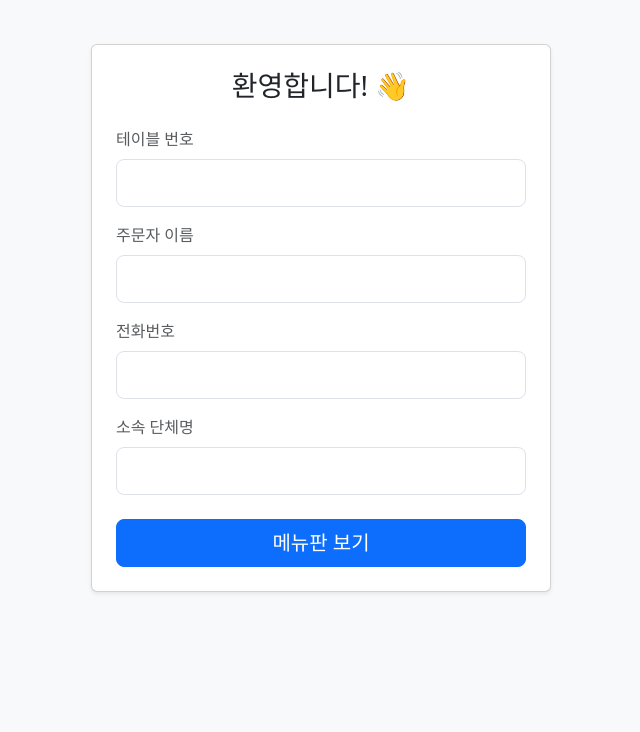
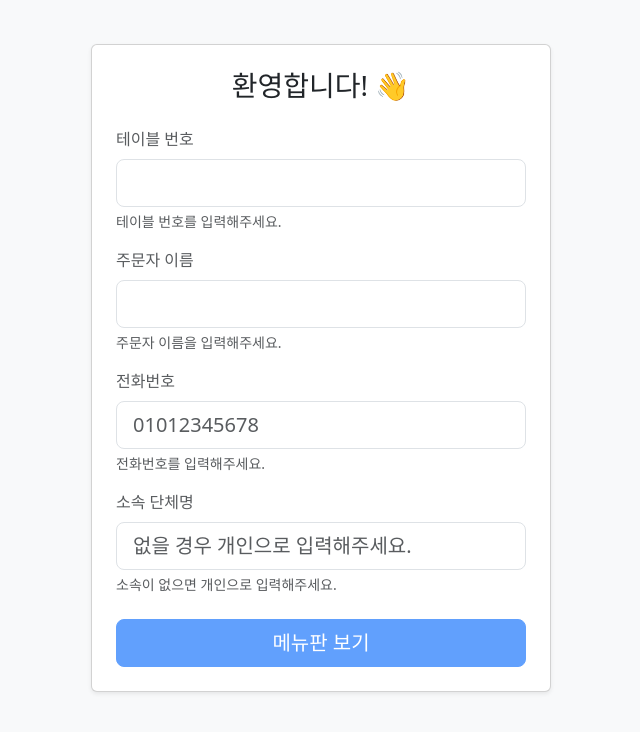
Before and after one commit to jae1u/festival-order, a Flask app: page / in a window 1280 px wide. Shown: the top 732 px of the page, without its empty margins (319-959 px from the left). Run offline with Flask 3, Linux system fonts and the light colour scheme.

Commit message:
fix: validate customer login inputs

```diff
--- a/web/app.py
+++ b/web/app.py
@@ -1,4 +1,5 @@
 import os
+import re
 import time
 from datetime import timedelta
 from flask import Flask, render_template, request, jsonify, redirect, url_for, session, flash
@@ -43,24 +44,26 @@ def check_admin_login():
 @app.route('/', methods=['GET', 'POST'])
 def customer_home():
     if request.method == 'POST':
-        table_no_str = request.form.get('table_no')
-        name = request.form.get('customer_name')
-        phone = request.form.get('customer_phone')
-        org = request.form.get('organization')
+        table_no_str = (request.form.get('table_no') or '').strip()
+        name = (request.form.get('customer_name') or '').strip()
+        phone = (request.form.get('customer_phone') or '').strip()
+        org = (request.form.get('organization') or '').strip()
 
-        # 💡 [방어 1] 테이블 번호 검증 (빈 값, 문자열 차단)
         if not table_no_str or not table_no_str.isdigit():
             return "<script>alert('유효하지 않은 테이블 번호입니다!'); window.location.href='/';</script>"
 
         table_no = int(table_no_str)
 
-        # 💡 [방어 2] MySQL INT 범위(2,147,483,647) 및 논리적 범위(0 이하) 차단
         if table_no <= 0 or table_no > 2147483647:
             return "<script>alert('유효하지 않은 테이블 번호입니다!'); window.location.href='/';</script>"
 
-        # 💡 [방어 3] 이름, 전화번호, 소속 길이 제한 (DB 오버플로우 에러 차단)
-        # (기존에 name을 TEXT로 바꾸셨더라도, 너무 긴 쓰레기값 테러를 막기 위해 적절히 제한)
-        if (name and len(name) > 20) or (phone and len(phone) > 13) or (org and len(org) > 20):
+        if not name or not org:
+            return "<script>alert('이름과 소속 단체명을 입력해주세요!'); window.location.href='/';</script>"
+
+        if not re.fullmatch(r"\d{10,11}", phone):
+            return "<script>alert('전화번호는 숫자 10자리 또는 11자리로 입력해주세요!'); window.location.href='/';</script>"
+
+        if len(name) > 20 or len(org) > 20:
             return "<script>alert('입력값이 너무 깁니다!'); window.location.href='/';</script>"
 
         details = []
--- a/web/templates/customer_login.html
+++ b/web/templates/customer_login.html
@@ -13,6 +13,10 @@
             max-width: 500px;
             margin: auto;
         }
+
+        .form-text {
+            min-height: 1.25rem;
+        }
     </style>
 </head>
 
@@ -20,27 +24,131 @@
     <div class="card shadow-sm mt-4">
         <div class="card-body p-4">
             <h3 class="card-title text-center mb-4">환영합니다! 👋</h3>
-            <form action="/" method="POST">
+            <form action="/" method="POST" id="customerLoginForm" novalidate>
                 <div class="mb-3">
                     <label class="form-label text-muted">테이블 번호</label>
-                    <input type="number" name="table_no" class="form-control form-control-lg" required>
+                    <input type="text" name="table_no" id="tableNo" class="form-control form-control-lg"
+                        inputmode="numeric" maxlength="10" autocomplete="off" required aria-describedby="tableNoHelp">
+                    <div id="tableNoHelp" class="form-text validation-message">1 이상의 숫자로 입력해주세요.</div>
                 </div>
                 <div class="mb-3">
                     <label class="form-label text-muted">주문자 이름</label>
-                    <input type="text" name="customer_name" class="form-control form-control-lg" required>
+                    <input type="text" name="customer_name" id="customerName" class="form-control form-control-lg"
+                        maxlength="20" autocomplete="name" required aria-describedby="nameHelp">
+                    <div id="nameHelp" class="form-text validation-message">20자 이내로 입력해주세요.</div>
                 </div>
                 <div class="mb-3">
                     <label class="form-label text-muted">전화번호</label>
-                    <input type="tel" name="customer_phone" class="form-control form-control-lg" required>
+                    <input type="tel" name="customer_phone" id="customerPhone" class="form-control form-control-lg"
+                        inputmode="numeric" maxlength="11" autocomplete="tel" placeholder="01012345678" required
+                        aria-describedby="phoneHelp">
+                    <div id="phoneHelp" class="form-text validation-message">하이픈 없이 숫자 10자리 또는 11자리로 입력해주세요.</div>
                 </div>
                 <div class="mb-4">
                     <label class="form-label text-muted">소속 단체명</label>
-                    <input type="text" name="organization" class="form-control form-control-lg" required>
+                    <input type="text" name="organization" id="organization" class="form-control form-control-lg"
+                        maxlength="20" placeholder="없을 경우 개인으로 입력해주세요." required
+                        aria-describedby="organizationHelp">
+                    <div id="organizationHelp" class="form-text validation-message">20자 이내로 입력해주세요.</div>
                 </div>
-                <button type="submit" class="btn btn-primary btn-lg w-100">메뉴판 보기</button>
+                <button type="submit" id="submitButton" class="btn btn-primary btn-lg w-100" disabled>메뉴판 보기</button>
             </form>
         </div>
     </div>
+
+    <script>
+        const form = document.getElementById('customerLoginForm');
+        const submitButton = document.getElementById('submitButton');
+        const fields = {
+            tableNo: document.getElementById('tableNo'),
+            customerName: document.getElementById('customerName'),
+            customerPhone: document.getElementById('customerPhone'),
+            organization: document.getElementById('organization'),
+        };
+
+        const rules = {
+            tableNo(value) {
+                if (!value) return { valid: false, message: '테이블 번호를 입력해주세요.' };
+                const number = Number(value);
+                if (!Number.isInteger(number) || number <= 0) {
+                    return { valid: false, message: '1 이상의 숫자로 입력해주세요.' };
+                }
+                if (number > 2147483647) {
+                    return { valid: false, message: '테이블 번호가 너무 큽니다.' };
+                }
+                return { valid: true, message: '확인되었습니다.' };
+            },
+            customerName(value) {
+                if (!value) return { valid: false, message: '주문자 이름을 입력해주세요.' };
+                if (value.length > 20) return { valid: false, message: '20자 이내로 입력해주세요.' };
+                return { valid: true, message: '확인되었습니다.' };
+            },
+            customerPhone(value) {
+                if (!value) return { valid: false, message: '전화번호를 입력해주세요.' };
+                if (!/^\d{10,11}$/.test(value)) {
+                    return { valid: false, message: '숫자 10자리 또는 11자리로 입력해주세요.' };
+                }
+                return { valid: true, message: '확인되었습니다.' };
+            },
+            organization(value) {
+                if (!value) return { valid: false, message: '소속이 없으면 개인으로 입력해주세요.' };
+                if (value.length > 20) return { valid: false, message: '20자 이내로 입력해주세요.' };
+                return { valid: true, message: '확인되었습니다.' };
+            },
+        };
+
+        function sanitizeNumeric(input) {
+            const onlyDigits = input.value.replace(/\D/g, '');
+            if (input.value !== onlyDigits) {
+                input.value = onlyDigits;
+            }
+        }
+
+        function setFieldState(input, result) {
+            const message = document.getElementById(input.getAttribute('aria-describedby'));
+            input.classList.toggle('is-valid', result.valid);
+            input.classList.toggle('is-invalid', !result.valid && input.value.length > 0);
+            message.textContent = result.message;
+            message.classList.toggle('text-success', result.valid);
+            message.classList.toggle('text-danger', !result.valid && input.value.length > 0);
+            message.classList.toggle('text-muted', !result.valid && input.value.length === 0);
+        }
+
+        function validateForm() {
+            const results = {
+                tableNo: rules.tableNo(fields.tableNo.value.trim()),
+                customerName: rules.customerName(fields.customerName.value.trim()),
+                customerPhone: rules.customerPhone(fields.customerPhone.value.trim()),
+                organization: rules.organization(fields.organization.value.trim()),
+            };
+
+            Object.entries(results).forEach(([key, result]) => {
+                setFieldState(fields[key], result);
+            });
+
+            submitButton.disabled = !Object.values(results).every(result => result.valid);
+        }
+
+        [fields.tableNo, fields.customerPhone].forEach(input => {
+            input.addEventListener('input', () => {
+                sanitizeNumeric(input);
+                validateForm();
+            });
+        });
+
+        [fields.customerName, fields.organization].forEach(input => {
+            input.addEventListener('input', validateForm);
+        });
+
+        form.addEventListener('submit', event => {
+            validateForm();
+            if (submitButton.disabled) {
+                event.preventDefault();
+            }
+        });
+
+        validateForm();
+    </script>
 </body>
 
 </html>
```
